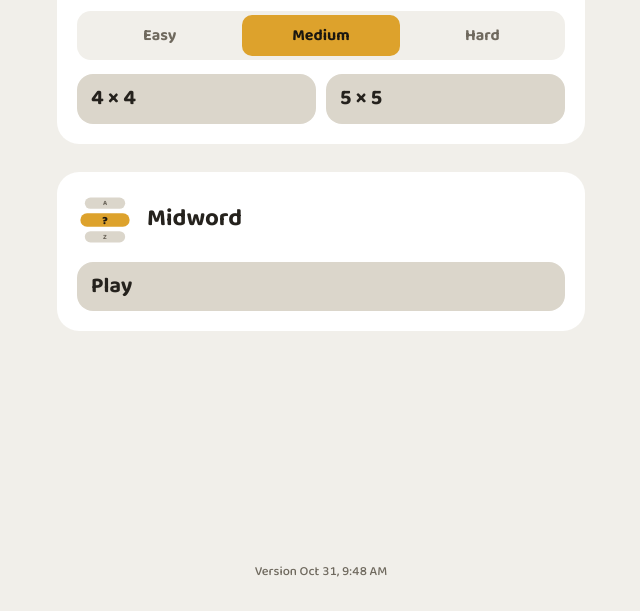
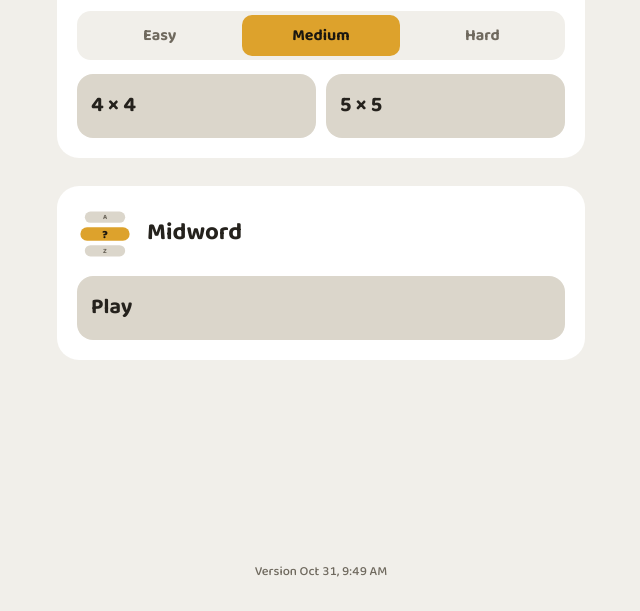
Before and after one commit to jerek-jota/jota-games, a plain HTML site: page index.html in a window 1280 px wide. Shown: the part 189-800 px from the top of the page, without its empty margins (319-959 px from the left). Drawn offline with Linux system fonts and the light colour scheme.

Commit message:
Home buttons: title on the left, stats right-aligned
Co-Authored-By: Claude Opus 5.5 <noreply@anthropic.com>
Claude-Session: https://claude.ai/code/session_01WXwAL5K9j7c3CJ9sbjuDso

```diff
--- a/index.html
+++ b/index.html
@@ -77,16 +77,18 @@ button:focus-visible { outline: 3px solid var(--accent); outline-offset: 3px; bo
 .game-card h2 { margin: 0; font-size: 1.5rem; font-weight: 700; line-height: 1.1; }
 .game-card .how { margin: 0; color: var(--muted); font-size: 0.98rem; line-height: 1.45; max-width: 60ch; }
 .mini { width: 56px; height: 56px; flex: none; }
-.sizes { display: grid; grid-template-columns: 1fr 1fr; gap: 10px; }
+.sizes { display: grid; grid-template-columns: minmax(0, 1fr) minmax(0, 1fr); gap: 10px; }
 .levels { display: grid; grid-template-columns: repeat(3, 1fr); gap: 4px; background: var(--bg); border-radius: 14px; padding: 4px; }
 .level-btn { border-radius: 10px; padding: 8px 0; font-size: 1rem; font-weight: 700; color: var(--muted); }
 .level-btn[aria-pressed="true"] { background: var(--accent); color: var(--accent-ink); }
+/* Game buttons: title on the left, stats stacked on the right */
 .size-btn {
   background: var(--tile); border-radius: 16px; padding: 12px 14px; text-align: left;
-  display: flex; flex-direction: column; gap: 0;
+  display: flex; flex-direction: row; align-items: center; justify-content: space-between; gap: 8px; min-height: 64px; box-sizing: border-box; min-width: 0;
 }
 .size-btn b { font-size: 1.35rem; font-weight: 700; line-height: 1.2; }
-.size-btn small { color: var(--muted); font-size: 0.88rem; line-height: 1.35; white-space: pre-line; font-variant-numeric: tabular-nums; }
+.size-btn b { white-space: nowrap; flex: none; }
+.size-btn small { color: var(--muted); font-size: 0.82rem; line-height: 1.35; white-space: pre; text-align: right; font-variant-numeric: tabular-nums; }
 .size-btn small:empty { display: none; }
 .size-btn:active { transform: scale(0.97); }
 .soon { color: var(--muted); font-size: 0.95rem; text-align: center; margin: 0; }
@@ -257,7 +259,7 @@ button:focus-visible { outline: 3px solid var(--accent); outline-offset: 3px; bo
     </header>
     <button class="size-btn" id="mwPlay" type="button"><b>Play</b><small id="mwProg"></small></button>
   </article>
-  <p class="version">Version Oct 31, 9:48 AM</p>
+  <p class="version">Version Oct 31, 9:49 AM</p>
 </section>
 
 <section class="screen" id="game" hidden>
@@ -866,7 +868,7 @@ if (typeof module !== "undefined") module.exports = { generatePuzzle, buildTrie,
     for (const N of [4, 5]) {
       const g = store[key("g", N)], solved = store[key("solved", N)] || 0;
       const lines = [];
-      if (g && g.found.length && g.found.length < g.puzzle.words.length) lines.push(`Continue ${g.found.length}/${g.puzzle.words.length}`);
+      if (g && g.found.length && g.found.length < g.puzzle.words.length) lines.push(`${g.found.length}/${g.puzzle.words.length} found`);
       if (solved) lines.push(`${solved} solved`);
       if (store[key("best", N)]) lines.push(`Best ${fmt(store[key("best", N)])}`);
       $("prog" + N).textContent = lines.join("\n");
--- a/sw.js
+++ b/sw.js
@@ -1,6 +1,6 @@
 // Offline support: the app shell is cached on install, and every later visit
 // is served from the cache first while a fresh copy downloads in the background.
-const CACHE = "jota-d8c6fa5d70";
+const CACHE = "jota-ec285e681c";
 const CORE = [
   "./",
   "index.html",
```
Also changed, not shown: src/app.src.html (+6 -4 lines).
